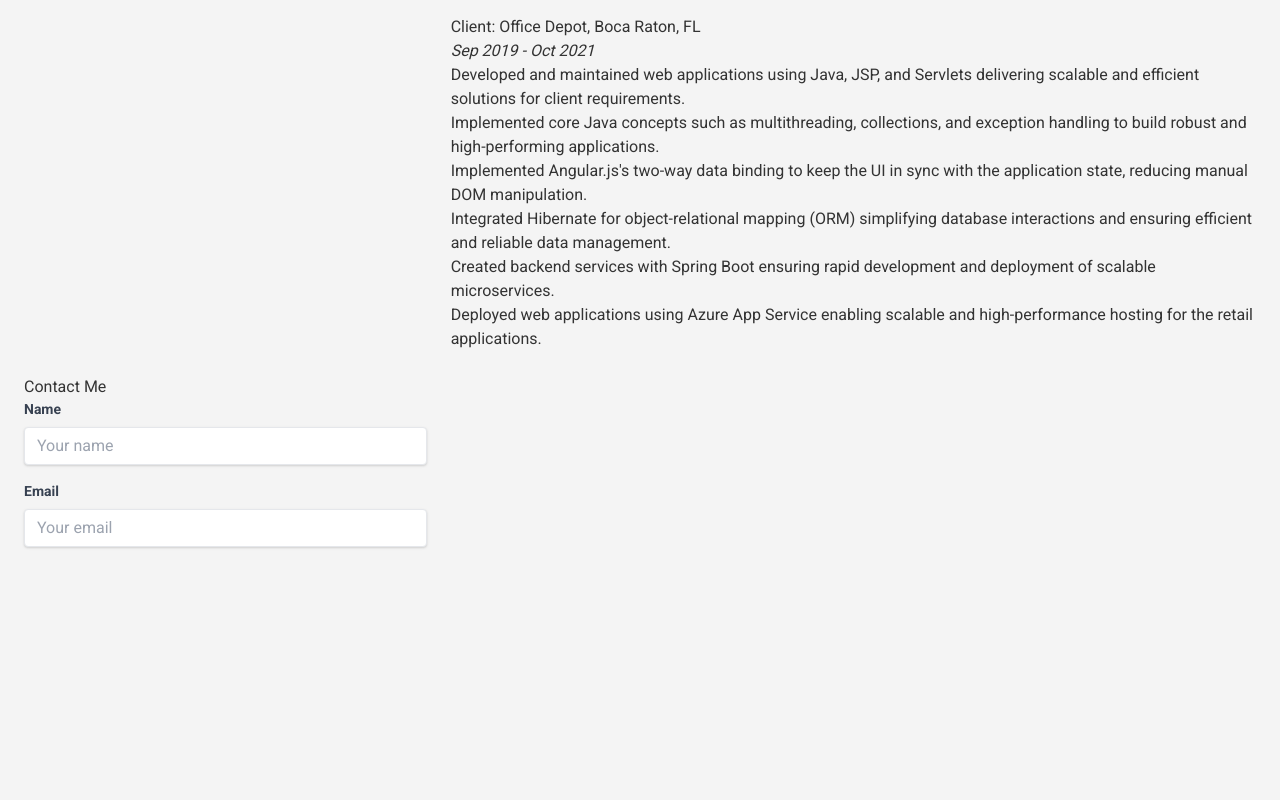
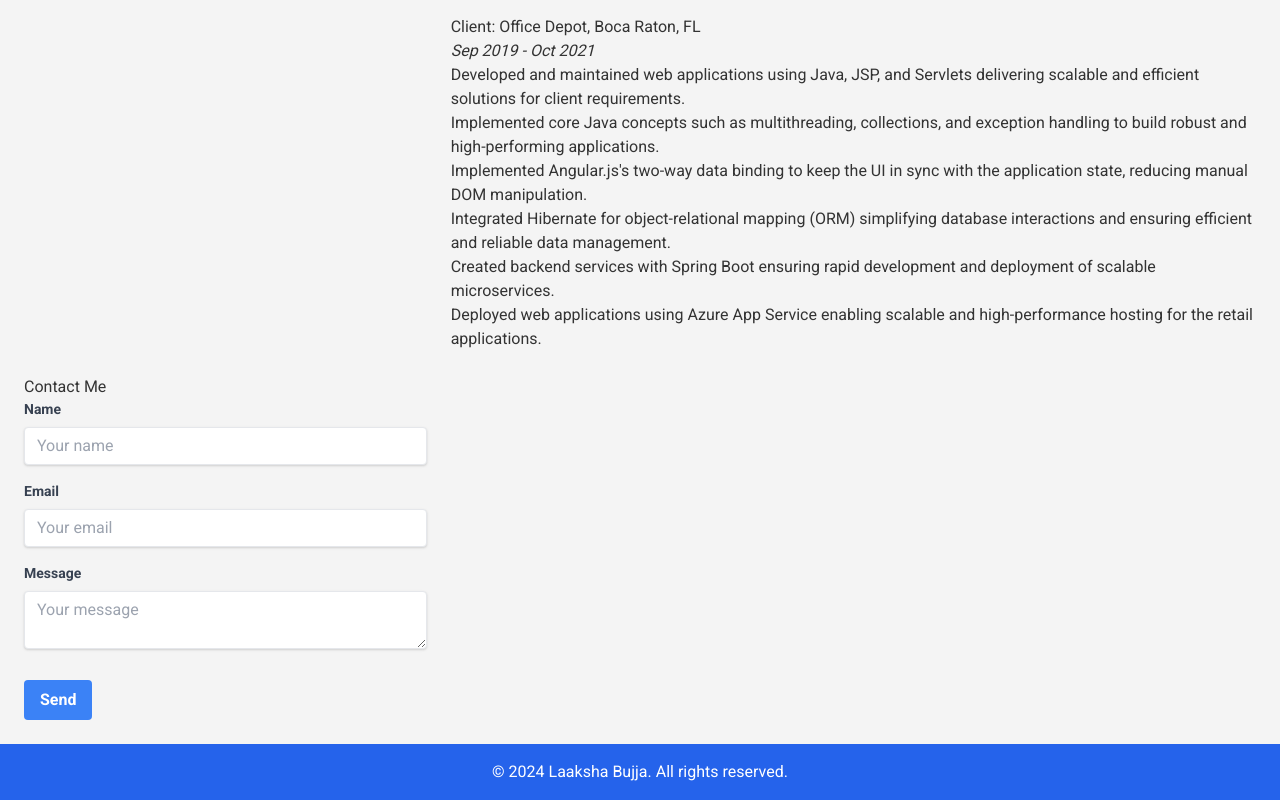
Before and after one commit to laaksha/laaksha.github.io, a plain HTML site: page index.html in a window 1280 px wide. Shown: the part 1087-1887 px from the top of the page. Before the commit the page ends 1682 px from the top, so only its background shows below. Drawn offline with nearby package versions, Linux system fonts and the light colour scheme.

Commit message:
Updated layout

```diff
--- a/index.html
+++ b/index.html
@@ -153,4 +153,19 @@
                         <input class="shadow appearance-none border rounded w-full py-2 px-3 text-gray-700 leading-tight focus:outline-none focus:shadow-outline" id="email" type="email" placeholder="Your email">
                     </div>
                     <div class="mb-6">
-                        <label class="block text-gray-700 text-sm
+                        <label class="block text-gray-700 text-sm font-bold mb-2" for="message">Message</label>
+                        <textarea class="shadow appearance-none border rounded w-full py-2 px-3 text-gray-700 leading-tight focus:outline-none focus:shadow-outline" id="message" placeholder="Your message"></textarea>
+                    </div>
+                    <div class="flex items-center justify-between">
+                        <button class="bg-blue-500 hover:bg-blue-700 text-white font-bold py-2 px-4 rounded focus:outline-none focus:shadow-outline" type="button" onclick="submitForm()">Send</button>
+                    </div>
+                </form>
+            </div>
+        </section>
+    </main>
+    <footer class="bg-blue-600 text-white p-4 text-center">
+        <p>&copy; 2024 Laaksha Bujja. All rights reserved.</p>
+    </footer>
+    <script src="app.js"></script>
+</body>
+</html>
```
